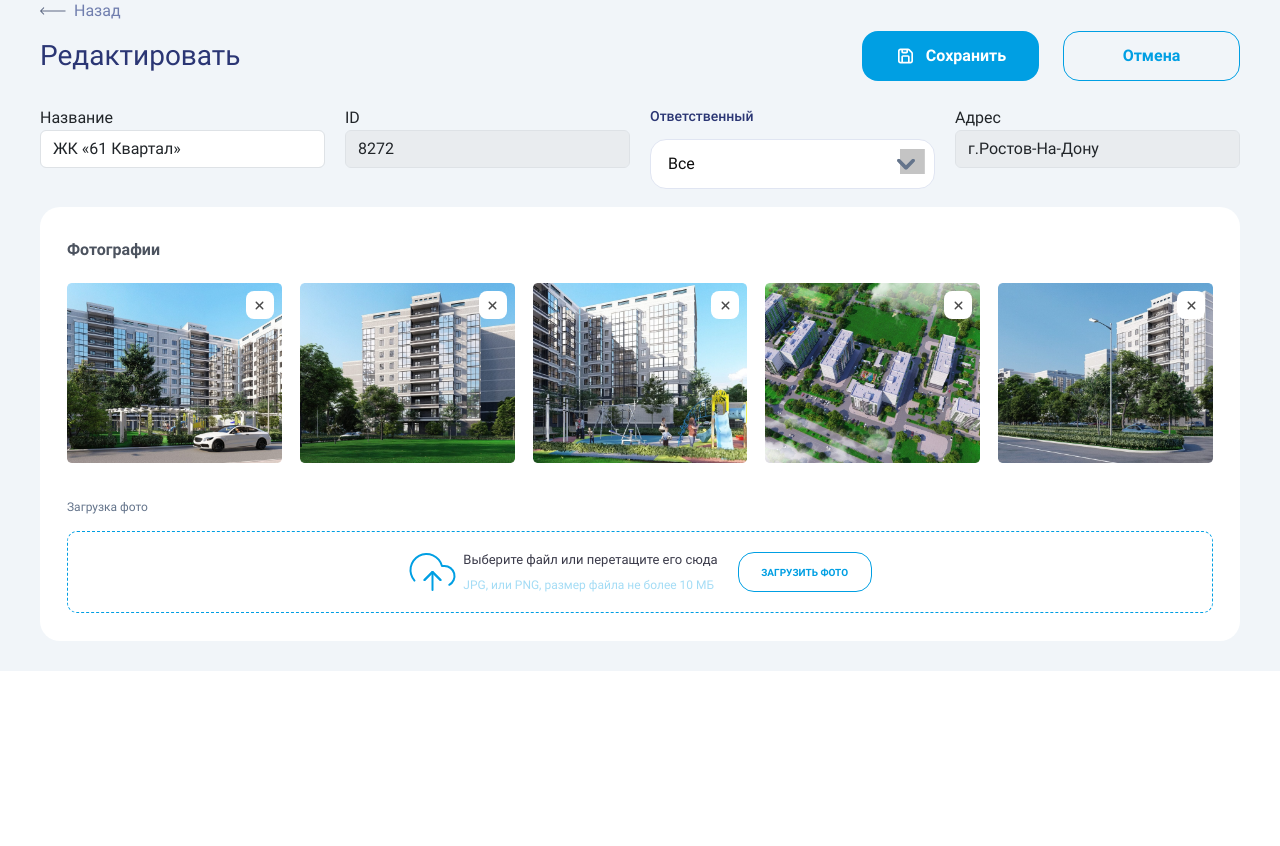
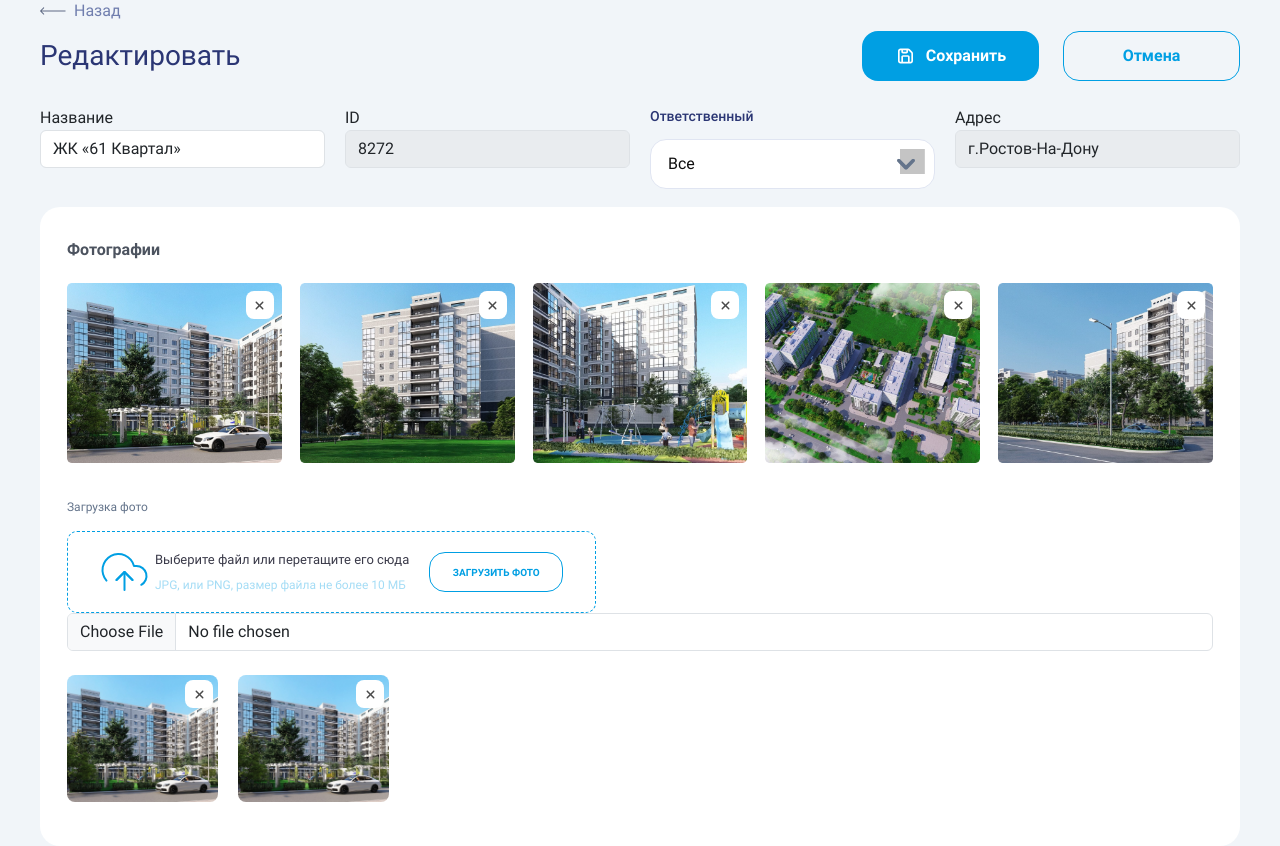
Before and after one commit to AndreyDevWork/zastroy, a Yii app: template views/site/edit-category.php in a window 1280 px wide. Shown: the part 129-975 px from the top of the page. Before the commit the page ends 800 px from the top, so only its background shows below. Run offline with PHP 8.4 and a stand-in for Yii, Linux system fonts and the light colour scheme; the template is opened without the code that fills it, so the values that code supplies are empty; form fields are guessed from the names that the template uses; some libraries are stand-ins or nearby versions; grey boxes are pictures that could not be loaded.

Commit message:
uploaded-done

```diff
--- a/assets/AppAsset.php
+++ b/assets/AppAsset.php
@@ -27,6 +27,7 @@ class AppAsset extends AssetBundle
         'css/blocks/login/login.js',
         'css/blocks/header/header.js',
         'css/blocks/admin/admin.js',
+        'css/blocks/photos/photos.js',
         'css/ui-kit/select/select.js'
     ];
     public $depends = [
--- a/views/site/edit-category.php
+++ b/views/site/edit-category.php
@@ -38,7 +38,7 @@ use yii\bootstrap5\Html;
             <?= $form->field($model, 'username')->textInput(['value' => 'ЖК «61 Квартал»', 'required' => 'false'])->label('Название') ?>
             <?= $form->field($model, 'username')->textInput(['value' => '8272', 'disabled' => true])->label('ID') ?>
             <div class="select-width">
-                <div class="title14">Ответственный</div>
+                <label  for="position" class="title14">Ответственный</label>
                 <div class="select-wrapper">
                     <img class="select-arrow" src="<?= $baseUrl ?>/img/icon-svg/arrow-bottom.svg" alt="icon">
                     <select class="select" name="position" id="position">
@@ -94,12 +94,12 @@ use yii\bootstrap5\Html;
                     <img src="<?= $baseUrl ?>/img/product/photo5.png" alt="photo" class="object-fit">
                 </div>
             </div>
-
-            <div class="photos__upload">
-                <div class="title12">Загрузка фото</div>
+            <div class="photos__upload" id="drop-area">
+                <div class="title12 photos__mb10">Загрузка фото</div>
+                <?= $form->field($model, 'username')->fileInput(['class' => 'photos__input', 'id' => 'file-input'])->label('
                     <div class="photos__custom-inp">
                         <div class="photos__upload-icon">
-                        <img src="<?= $baseUrl ?>/img/icon-svg/upload.svg" alt="upload">
+                            <img src="' . $baseUrl . '/img/icon-svg/upload.svg" alt="upload">
                         </div>
                         <div class="photos__upload-text">
                             <div class="title13">Выберите файл или перетащите его сюда</div>
@@ -109,6 +109,21 @@ use yii\bootstrap5\Html;
                             Загрузить фото
                         </div>
                     </div>
+                ') ?>
+            </div>
+            <div class="photos__uploaded">
+                <div class="photos__uploaded-photo">
+                    <div class="photos__delete photos__delete-upload">
+                        <img src="<?= $baseUrl ?>/img/icon-svg/x.svg" alt="delete">
+                    </div>
+                    <img class="object-fit" src="<?= $baseUrl ?>/img/about-photo.png" alt="photo">
+                </div>
+                <div class="photos__uploaded-photo">
+                    <div class="photos__delete photos__delete-upload">
+                        <img src="<?= $baseUrl ?>/img/icon-svg/x.svg" alt="delete">
+                    </div>
+                    <img class="object-fit" src="<?= $baseUrl ?>/img/about-photo.png" alt="photo">
+                </div>
             </div>
         </div>
     </section>
--- /dev/null
+++ b/web/css/blocks/photos/photos.js
@@ -0,0 +1,26 @@
+document.addEventListener('DOMContentLoaded', () => {
+
+    const dropArea = document.querySelector('.photos__upload');
+    const fileInput = document.getElementById('file-input');
+
+    ['dragenter', 'dragover', 'dragleave', 'drop'].forEach(eventName => {
+        dropArea.addEventListener(eventName, preventDefaults, false);
+    });
+
+    function preventDefaults(e) {
+        e.preventDefault();
+        e.stopPropagation();
+    }
+
+    dropArea.addEventListener('drop', handleDrop, false);
+
+    function handleDrop(e) {
+        let dt = e.dataTransfer;
+        let files = dt.files;
+
+        // Передаем первый файл в инпут
+        if (files.length > 0) {
+            fileInput.files = files;
+        }
+    }
+});
--- a/web/css/import.css
+++ b/web/css/import.css
@@ -828,6 +828,8 @@ body .breadcrumb a:hover {
 
 .select-width {
   width: 100%;
+  display: flex;
+  flex-direction: column;
 }
 
 .new-select {
@@ -1808,12 +1810,14 @@ body .container {
 .photos__upload {
   margin-top: 30px;
 }
+.photos__mb10 {
+  margin-bottom: 10px;
+}
 .photos__custom-inp {
   width: 100%;
   padding: 16px 32px;
   border: 1px dashed #009FE3;
   border-radius: 10px;
-  margin-top: 10px;
   display: flex;
   justify-content: center;
   align-items: center;
@@ -1835,5 +1839,27 @@ body .container {
   height: 40px;
   padding: 12px 16px;
 }
+.photos__input {
+  display: none;
+}
+.photos__uploaded {
+  margin-top: 24px;
+  padding-bottom: 16px;
+  display: flex;
+  column-gap: 20px;
+}
+.photos__uploaded-photo {
+  max-width: 151px;
+  height: 127px;
+  width: 100%;
+  position: relative;
+}
+.photos__uploaded-photo img {
+  border-radius: 8px;
+}
+.photos__delete-upload {
+  right: 5px;
+  top: 5px;
+}
 
 /*# sourceMappingURL=import.css.map */
--- a/web/css/ui-kit/select/select.scss
+++ b/web/css/ui-kit/select/select.scss
@@ -11,6 +11,8 @@
 }
 .select-width {
   width: 100%;
+  display: flex;
+  flex-direction: column;
 }
 .new-select {
   position: relative;
```
Also changed, not shown: web/css/blocks/photos/photos.scss (+25 -1 lines), 1 other file. Lines whose indentation alone changed are shown as unchanged.
